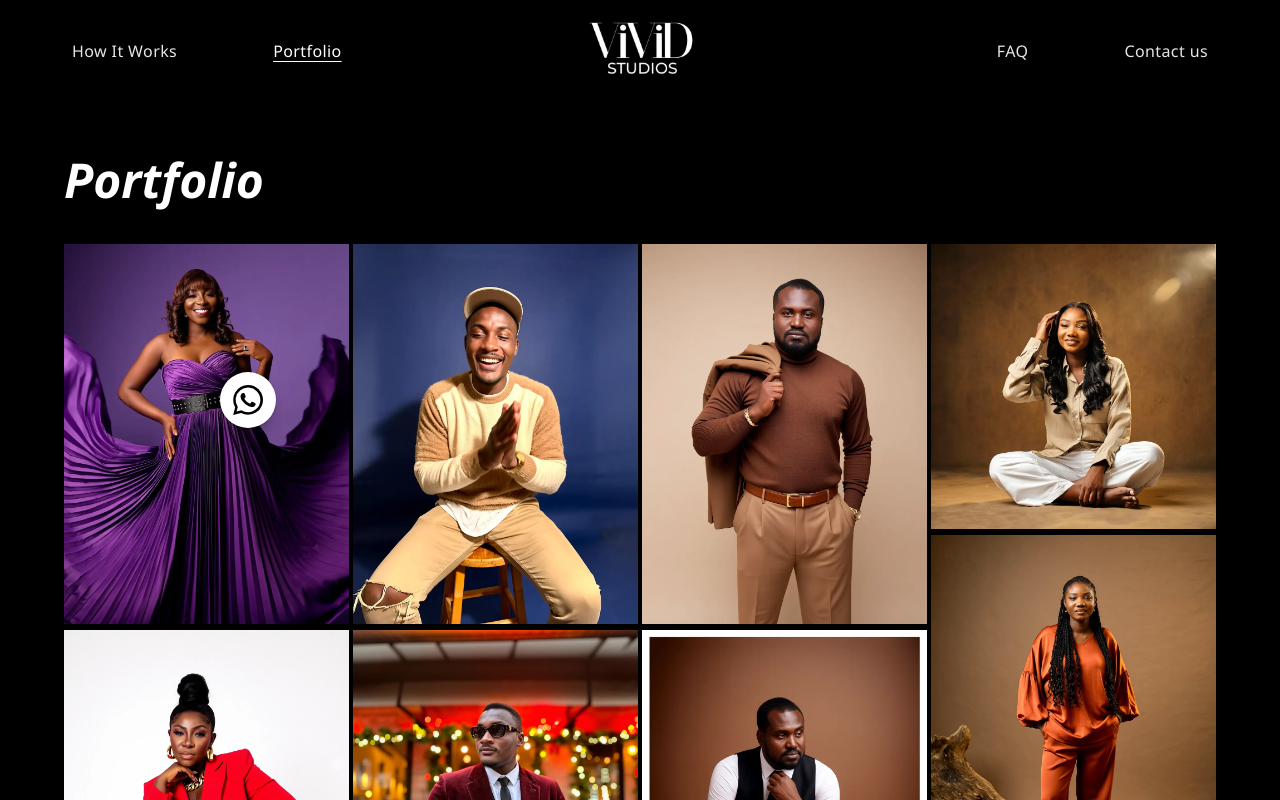
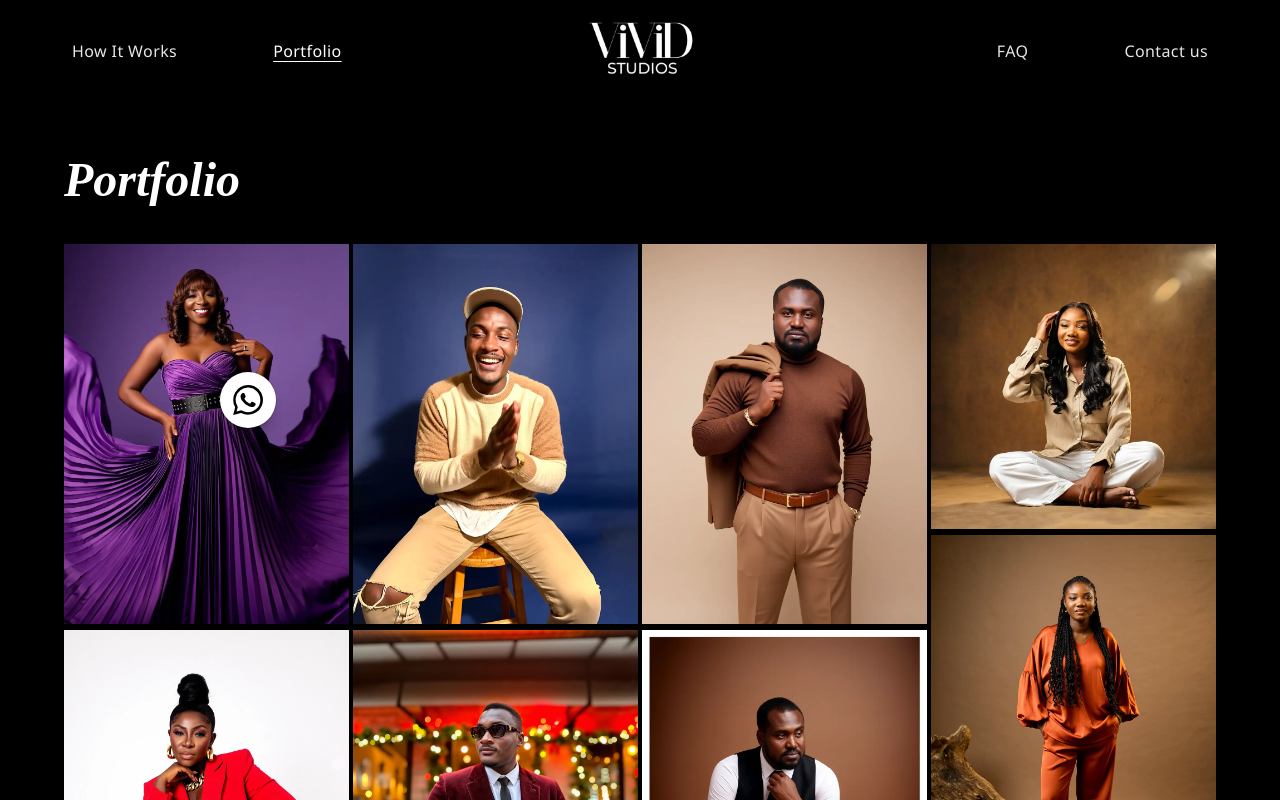
Before and after one commit to elijaharhinful/vivid-studios, a React (Vite) app: page /portfolio in a window 1280 px wide. Shown: the top 800 px of the page. Built offline with nearby package versions, Linux system fonts and the light colour scheme; a web font is replaced by a local one.

Commit message:
chore: changed portfolio page titile font style

```diff
--- a/src/components/PortfolioGrid.tsx
+++ b/src/components/PortfolioGrid.tsx
@@ -27,7 +27,7 @@ const PortfolioGrid: React.FC<Props> = ({ images, title = "Portfolio" }) => {
   return (
     <section className="py-10 md:py-15 px-8 bg-black text-white text-center md:text-left">
       <div className="max-w-6xl mx-auto">
-        <h2 className="text-5xl font-bold italic mb-10">{title}</h2>
+        <h2 className="text-5xl font-display font-bold italic mb-10">{title}</h2>
 
         <div className="columns-2 md:columns-3 lg:columns-4 gap-1 [column-fill:_balance]">
           {images.map((img, i) => (
```
